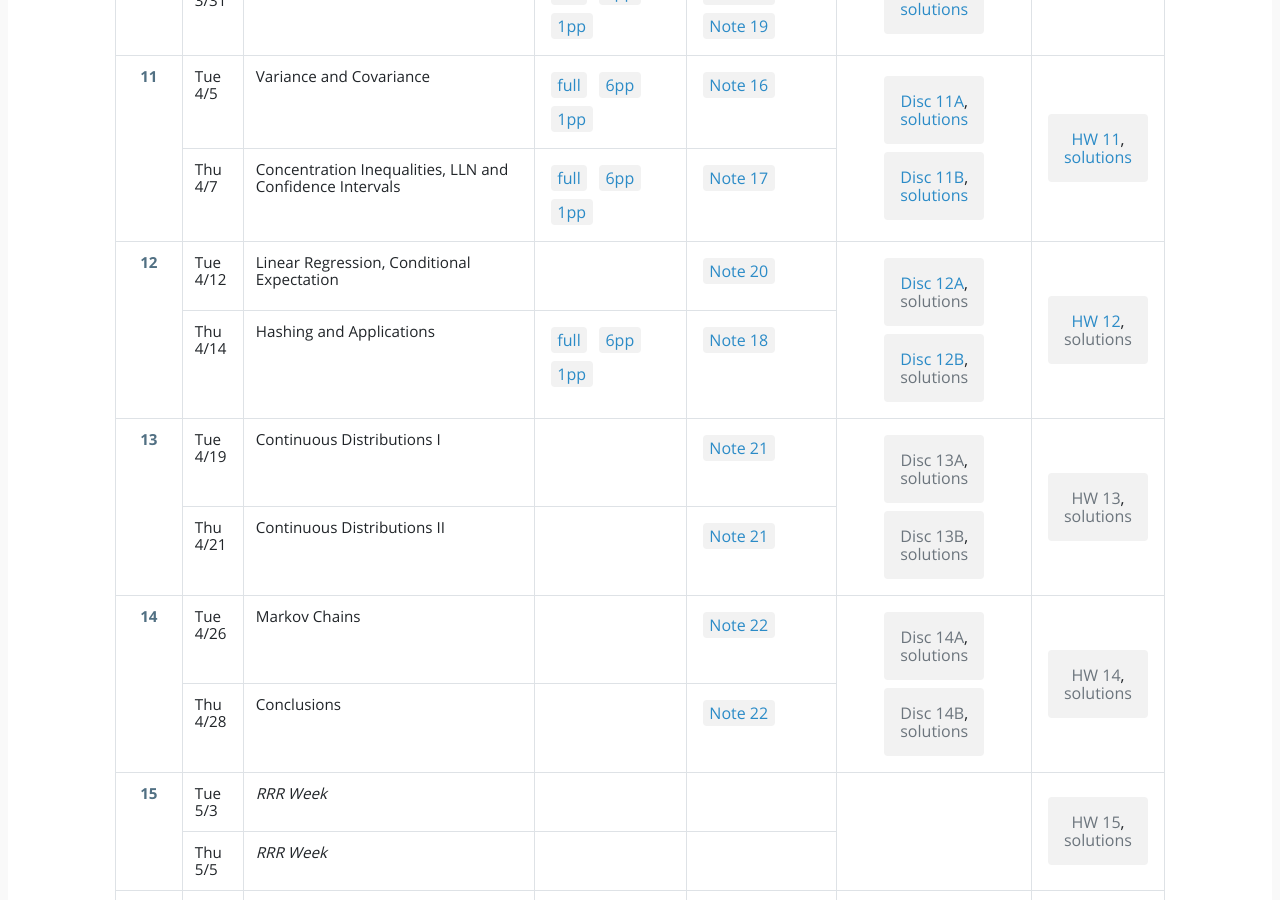
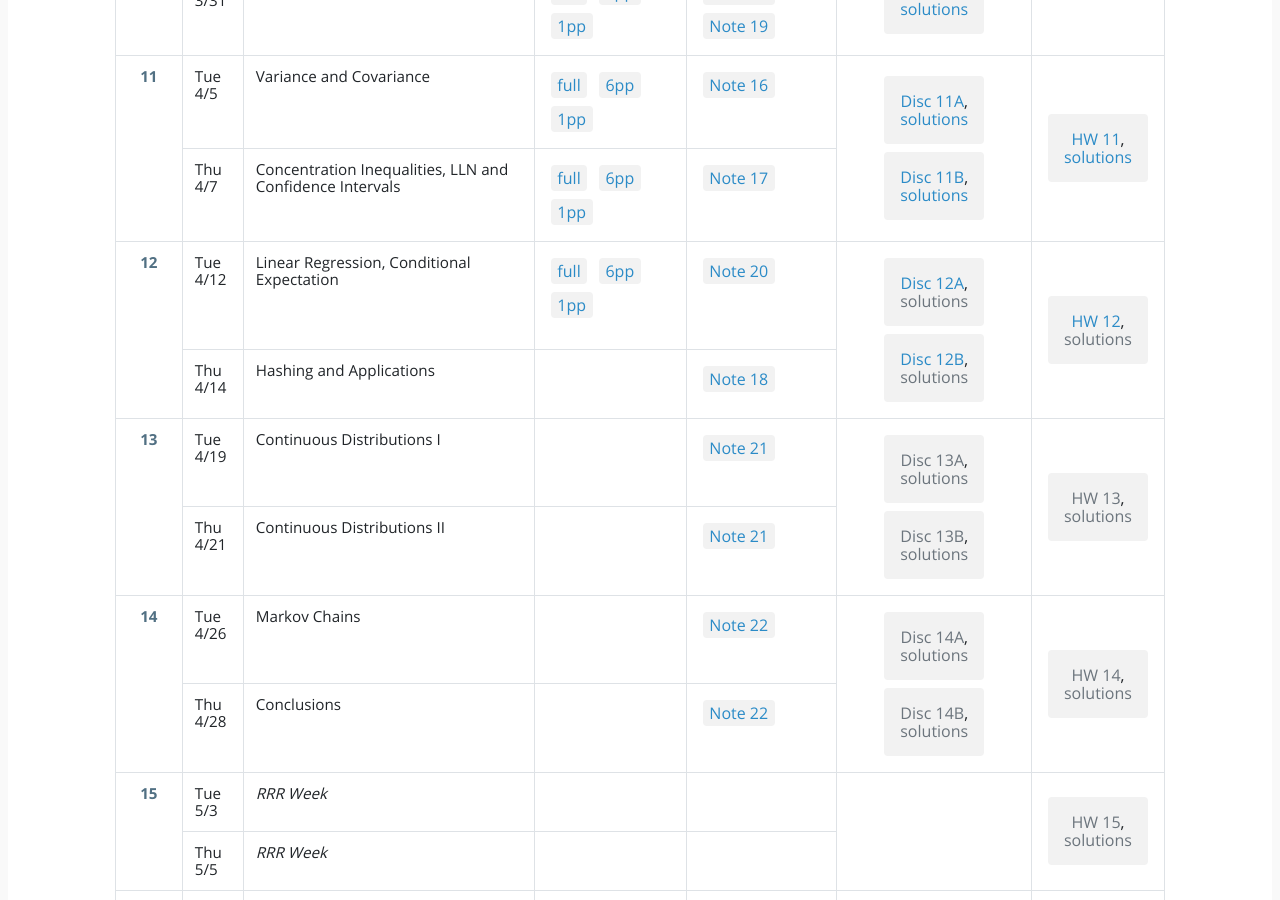
Before and after one commit to tsgoten/cs70-website, a Jekyll site: the page built from index.html, in a window 1280 px wide and 900 px high, scrolled down 2245 px. Built offline with Jekyll 4.4.1, drawn with Linux system fonts in a browser that asks for light colours; some of the changed lines change nothing that is shown.

Commit message:
fixed slides day

```diff
--- a/_data/materials/week_12.yml
+++ b/_data/materials/week_12.yml
@@ -3,15 +3,6 @@
   week: 12
   title: Linear Regression, Conditional Expectation
   reading_text: [20]
-  webcast:
-  password:
-  resources:
-  mirror:
-- type: lec
-  date: "4/14"
-  week: 12
-  title: Hashing and Applications
-  reading_text: [18]
   webcast:
   password:
   resources:
@@ -22,3 +13,12 @@
     - name: 1pp
       url: assets/pdf/lec-22-handout.pdf
   mirror:
+- type: lec
+  date: "4/14"
+  week: 12
+  title: Hashing and Applications
+  reading_text: [18]
+  webcast:
+  password:
+  resources:
+  mirror:
```
